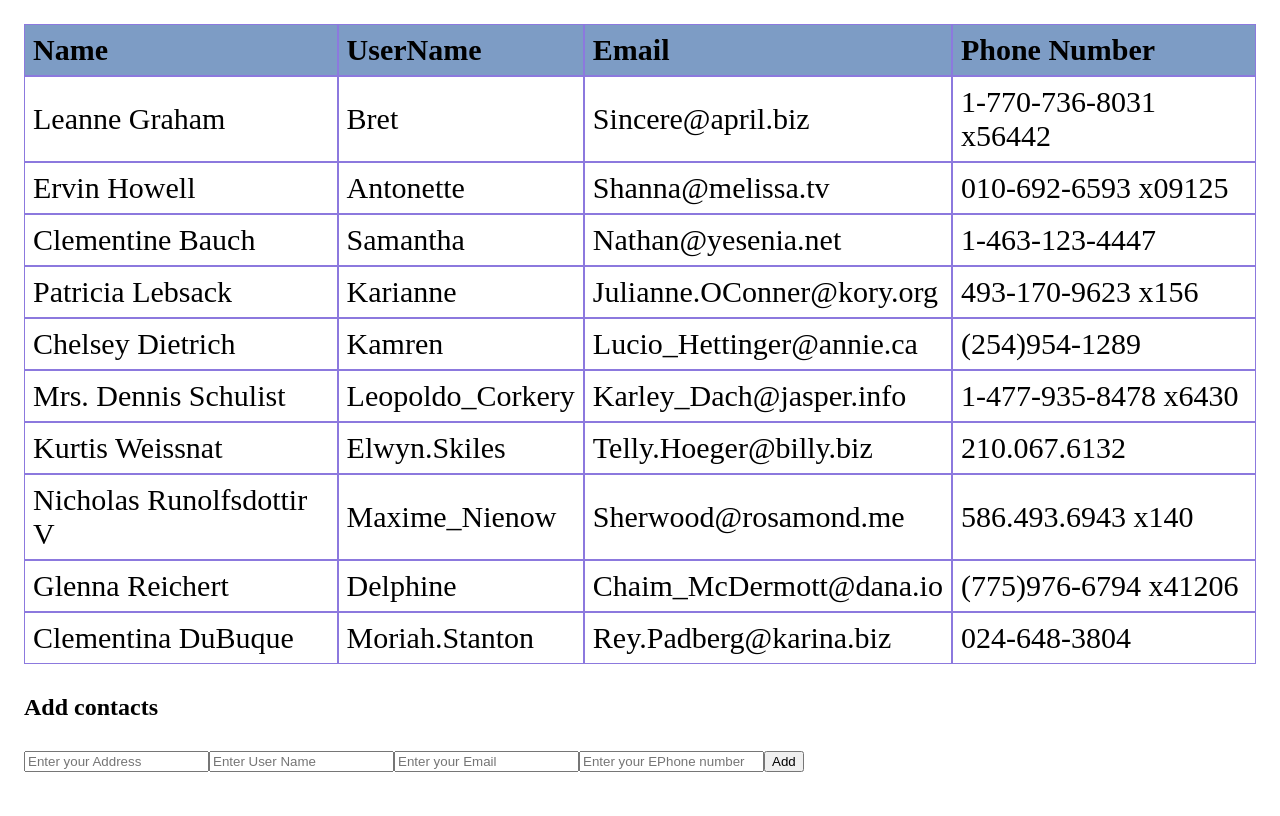
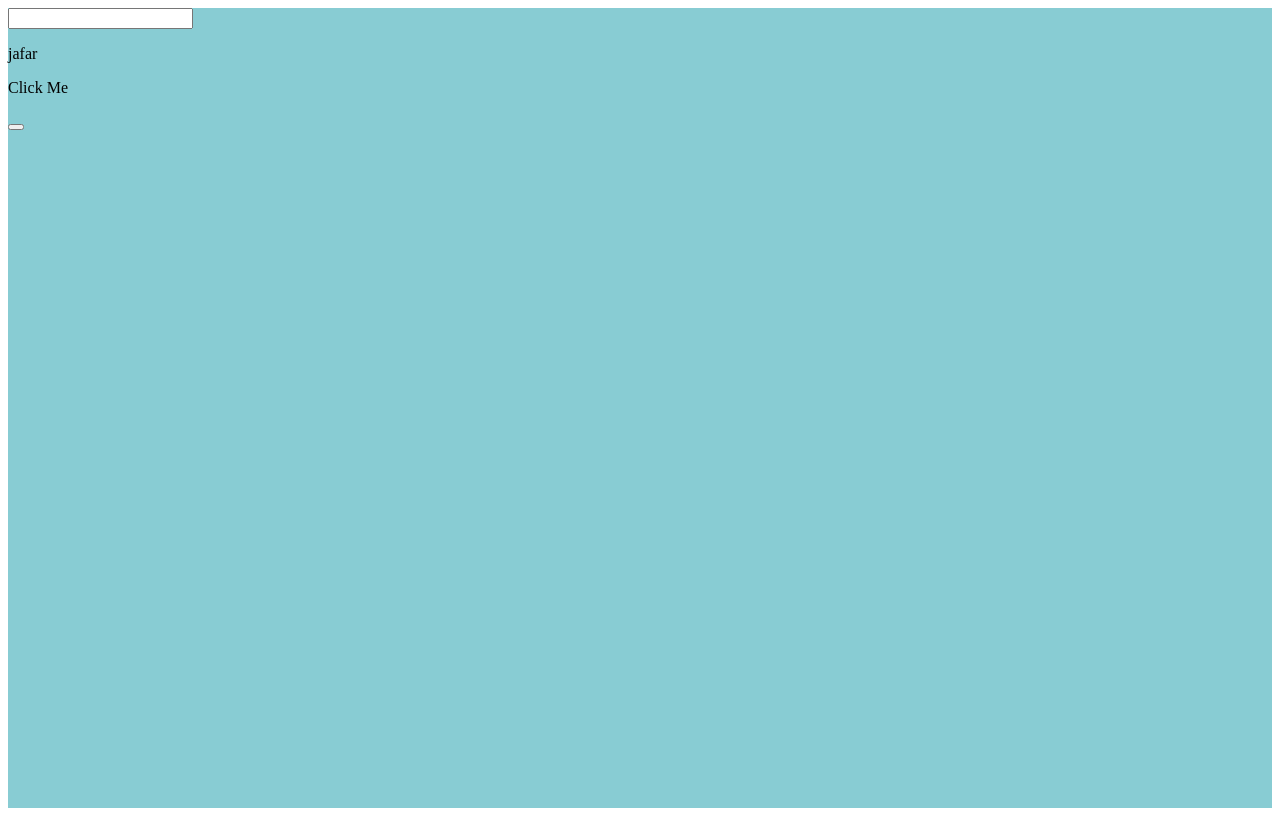
Before and after one commit to sanazSeifi/my-second--react--project, a React (Create React App) app: page / in a window 1280 px wide. Built offline with nearby package versions, Linux system fonts and the light colour scheme.

Commit message:
Adding  MyFirstComponent

```diff
--- a/src/App.css
+++ b/src/App.css
@@ -1,22 +1,5 @@
-.app-container {
-    display: flex;
-    flex-direction: column;
-    gap: 10px;
-    padding: 1rem;
+.sanaz{
+    background-color: rgb(136, 204, 211);
+    width: 100%;
+    height: 100vh;
 }
-
-table {
-    border-collapse: collapse;
-    width: 100%;
-}
-
-th,
-td {
-    border: 1px solid rgb(140, 121, 222);
-    text-align: left;
-    padding: 8px;
-    font-size: 30px;
-}
-th{
-    background-color: rgb(125, 156, 197);
-}
--- a/src/App.js
+++ b/src/App.js
@@ -1,91 +1,26 @@
-import React, { useState } from "react";
+import { useState } from "react";
 import "./App.css";
-import data from "./data.json";
+import MyFirstComponent from "./MyFirstComponent";
 
-const App = () => {
-  const [contacts, setContact] = useState(data);
-  const[addFormData, setAddFormData] = useState({
-      name:"",
-      username:"",
-      email:"",
-      phone:"",
-  })
-
-  const handleAddFormChange = (event) =>{
-    // event.preventDefault();
-
-    const fieldName = event.target.getAttribute("name");
-    const filedValue = event.target.value;
-    const newFormData = {...addFormData};
-    newFormData[fieldName]=filedValue;
-    setAddFormData(newFormData);
-  }
-
-//   const handleAddFormSubmit = (event) =>{
-//       enevt.preventDefault();
-
-//       const newContact ={
-//           fullName: addFormData.fullName,
-//           addres
-//       }
-//   }
+function App() {
+  const [value, setValue] = useState("jafar");
+  const [show, setShow] = useState(false);
+  const [inputVal, setInputVal] = useState("");
 
   return (
-    <div className="app-container">
-      <tabl>
-        <thead>
-          <tr>
-            <th>Name</th>
-            <th>UserName</th>
-            <th>Email</th>
-            <th>Phone Number</th>
-          </tr>
-        </thead>
-        <tbody>
-          {contacts.map((contact) => (
-            <tr>
-              <td>{contact.name}</td>
-              <td>{contact.username} </td>
-              <td>{contact.email}</td>
-              <td>{contact.phone}</td>
-            </tr>
-          ))}
-        </tbody>
-      </tabl>
-      <h2>Add contacts</h2>
-
-      <form>
-        <input
-          type="text"
-          name="fullName"
-          required="requires"
-          placeholder="Enter your Address"
-          onChange={handleAddFormChange}
+    <div className="sanaz">
+      <input onChange={(e) => setValue(e.target.value)} />
+      <p onClick={() => setValue("")}>{value}</p>
+      <div onClick={() => setShow(!show)}>Click Me</div>
+      <p>{inputVal}</p>
+      <button>{inputVal}</button>
+      {show === true ? (
+        <MyFirstComponent
+          buttonTitle={value}
+          // onChange={() => setInputVal(inputVal)}
         />
-        <input
-          type="text"
-          name="username"
-          required="requires"
-          placeholder="Enter User Name"
-          onChange={handleAddFormChange}
-        />
-        <input
-          type="email"
-          name="email"
-          required="requires"
-          placeholder="Enter your Email"
-          onChange={handleAddFormChange}
-        />
-        <input
-          type="text"
-          name="phone"
-          required="requires"
-          placeholder="Enter your EPhone number"
-          onChange={handleAddFormChange}
-        />
-        <button type="submit"> Add</button>
-      </form>
+      ) : undefined}
     </div>
   );
-};
+}
 export default App;
--- /dev/null
+++ b/src/MyFirstComponent.jsx
@@ -0,0 +1,35 @@
+import React, { useEffect, useState } from "react";
+
+function MyFirstComponent(props) {
+  const [show, setShow] = useState(false);
+  const [show1, setShow1] = useState(false);
+  const [inputVal, setInputVal] = useState("");
+
+  useEffect(() => {
+    console.log("Man be Donia umadam");
+  }, []);
+  useEffect(() => {
+    console.log("show daram zendegi mikonam");
+  }, [show]);
+  useEffect(() => {
+    console.log("Man show1 daram zendegi mikonam");
+  }, [show1]);
+  useEffect(() => {
+    console.log("Man show1 va show darim zendegi mikonam");
+  }, [show1, show]);
+  useEffect(
+    () => () => {
+      console.log("Man daram mimiram");
+    },
+    []
+  );
+  return (
+    <>
+      <div onClick={() => setShow(!show)}>Good day Sanaz</div>
+      <div onClick={() => setShow1(!show1)}>Good night Sanaz</div>
+      <button onClick={()=>setShow(!show)}>{props.buttonTitle}</button>
+      <input onChange={()=> setInputVal(props.inputVal)} />
+    </>
+  );
+}
+export default MyFirstComponent;
--- a/src/data.json
+++ /dev/null
@@ -1,232 +0,0 @@
-[
-    {
-      "id": 1,
-      "name": "Leanne Graham",
-      "username": "Bret",
-      "email": "Sincere@april.biz",
-      "address": {
-        "street": "Kulas Light",
-        "suite": "Apt. 556",
-        "city": "Gwenborough",
-        "zipcode": "92998-3874",
-        "geo": {
-          "lat": "-37.3159",
-          "lng": "81.1496"
-        }
-      },
-      "phone": "1-770-736-8031 x56442",
-      "website": "hildegard.org",
-      "company": {
-        "name": "Romaguera-Crona",
-        "catchPhrase": "Multi-layered client-server neural-net",
-        "bs": "harness real-time e-markets"
-      }
-    },
-    {
-      "id": 2,
-      "name": "Ervin Howell",
-      "username": "Antonette",
-      "email": "Shanna@melissa.tv",
-      "address": {
-        "street": "Victor Plains",
-        "suite": "Suite 879",
-        "city": "Wisokyburgh",
-        "zipcode": "90566-7771",
-        "geo": {
-          "lat": "-43.9509",
-          "lng": "-34.4618"
-        }
-      },
-      "phone": "010-692-6593 x09125",
-      "website": "anastasia.net",
-      "company": {
-        "name": "Deckow-Crist",
-        "catchPhrase": "Proactive didactic contingency",
-        "bs": "synergize scalable supply-chains"
-      }
-    },
-    {
-      "id": 3,
-      "name": "Clementine Bauch",
-      "username": "Samantha",
-      "email": "Nathan@yesenia.net",
-      "address": {
-        "street": "Douglas Extension",
-        "suite": "Suite 847",
-        "city": "McKenziehaven",
-        "zipcode": "59590-4157",
-        "geo": {
-          "lat": "-68.6102",
-          "lng": "-47.0653"
-        }
-      },
-      "phone": "1-463-123-4447",
-      "website": "ramiro.info",
-      "company": {
-        "name": "Romaguera-Jacobson",
-        "catchPhrase": "Face to face bifurcated interface",
-        "bs": "e-enable strategic applications"
-      }
-    },
-    {
-      "id": 4,
-      "name": "Patricia Lebsack",
-      "username": "Karianne",
-      "email": "Julianne.OConner@kory.org",
-      "address": {
-        "street": "Hoeger Mall",
-        "suite": "Apt. 692",
-        "city": "South Elvis",
-        "zipcode": "53919-4257",
-        "geo": {
-          "lat": "29.4572",
-          "lng": "-164.2990"
-        }
-      },
-      "phone": "493-170-9623 x156",
-      "website": "kale.biz",
-      "company": {
-        "name": "Robel-Corkery",
-        "catchPhrase": "Multi-tiered zero tolerance productivity",
-        "bs": "transition cutting-edge web services"
-      }
-    },
-    {
-      "id": 5,
-      "name": "Chelsey Dietrich",
-      "username": "Kamren",
-      "email": "Lucio_Hettinger@annie.ca",
-      "address": {
-        "street": "Skiles Walks",
-        "suite": "Suite 351",
-        "city": "Roscoeview",
-        "zipcode": "33263",
-        "geo": {
-          "lat": "-31.8129",
-          "lng": "62.5342"
-        }
-      },
-      "phone": "(254)954-1289",
-      "website": "demarco.info",
-      "company": {
-        "name": "Keebler LLC",
-        "catchPhrase": "User-centric fault-tolerant solution",
-        "bs": "revolutionize end-to-end systems"
-      }
-    },
-    {
-      "id": 6,
-      "name": "Mrs. Dennis Schulist",
-      "username": "Leopoldo_Corkery",
-      "email": "Karley_Dach@jasper.info",
-      "address": {
-        "street": "Norberto Crossing",
-        "suite": "Apt. 950",
-        "city": "South Christy",
-        "zipcode": "23505-1337",
-        "geo": {
-          "lat": "-71.4197",
-          "lng": "71.7478"
-        }
-      },
-      "phone": "1-477-935-8478 x6430",
-      "website": "ola.org",
-      "company": {
-        "name": "Considine-Lockman",
-        "catchPhrase": "Synchronised bottom-line interface",
-        "bs": "e-enable innovative applications"
-      }
-    },
-    {
-      "id": 7,
-      "name": "Kurtis Weissnat",
-      "username": "Elwyn.Skiles",
-      "email": "Telly.Hoeger@billy.biz",
-      "address": {
-        "street": "Rex Trail",
-        "suite": "Suite 280",
-        "city": "Howemouth",
-        "zipcode": "58804-1099",
-        "geo": {
-          "lat": "24.8918",
-          "lng": "21.8984"
-        }
-      },
-      "phone": "210.067.6132",
-      "website": "elvis.io",
-      "company": {
-        "name": "Johns Group",
-        "catchPhrase": "Configurable multimedia task-force",
-        "bs": "generate enterprise e-tailers"
-      }
-    },
-    {
-      "id": 8,
-      "name": "Nicholas Runolfsdottir V",
-      "username": "Maxime_Nienow",
-      "email": "Sherwood@rosamond.me",
-      "address": {
-        "street": "Ellsworth Summit",
-        "suite": "Suite 729",
-        "city": "Aliyaview",
-        "zipcode": "45169",
-        "geo": {
-          "lat": "-14.3990",
-          "lng": "-120.7677"
-        }
-      },
-      "phone": "586.493.6943 x140",
-      "website": "jacynthe.com",
-      "company": {
-        "name": "Abernathy Group",
-        "catchPhrase": "Implemented secondary concept",
-        "bs": "e-enable extensible e-tailers"
-      }
-    },
-    {
-      "id": 9,
-      "name": "Glenna Reichert",
-      "username": "Delphine",
-      "email": "Chaim_McDermott@dana.io",
-      "address": {
-        "street": "Dayna Park",
-        "suite": "Suite 449",
-        "city": "Bartholomebury",
-        "zipcode": "76495-3109",
-        "geo": {
-          "lat": "24.6463",
-          "lng": "-168.8889"
-        }
-      },
-      "phone": "(775)976-6794 x41206",
-      "website": "conrad.com",
-      "company": {
-        "name": "Yost and Sons",
-        "catchPhrase": "Switchable contextually-based project",
-        "bs": "aggregate real-time technologies"
-      }
-    },
-    {
-      "id": 10,
-      "name": "Clementina DuBuque",
-      "username": "Moriah.Stanton",
-      "email": "Rey.Padberg@karina.biz",
-      "address": {
-        "street": "Kattie Turnpike",
-        "suite": "Suite 198",
-        "city": "Lebsackbury",
-        "zipcode": "31428-2261",
-        "geo": {
-          "lat": "-38.2386",
-          "lng": "57.2232"
-        }
-      },
-      "phone": "024-648-3804",
-      "website": "ambrose.net",
-      "company": {
-        "name": "Hoeger LLC",
-        "catchPhrase": "Centralized empowering task-force",
-        "bs": "target end-to-end models"
-      }
-    }
-  ]
```
